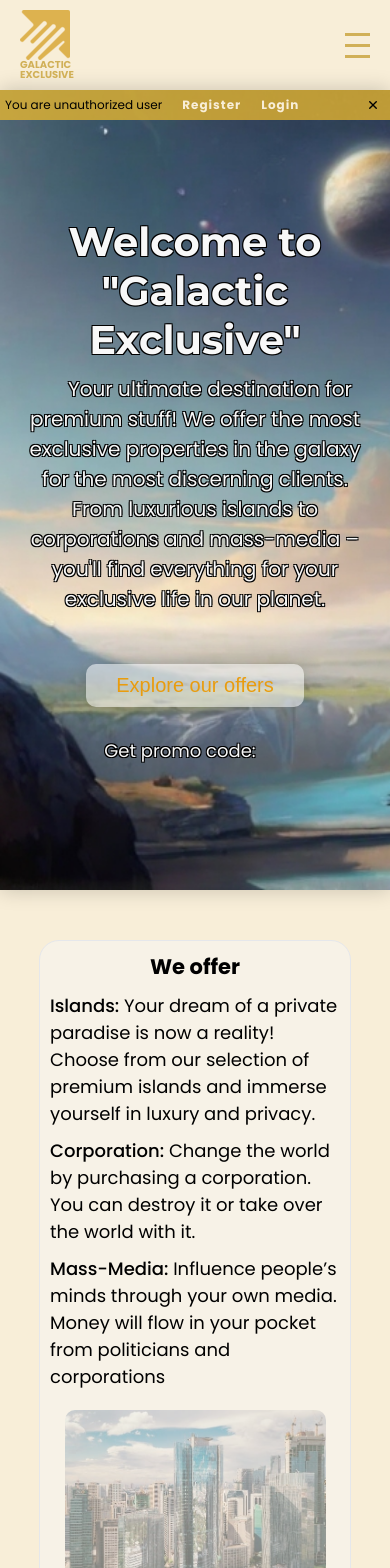
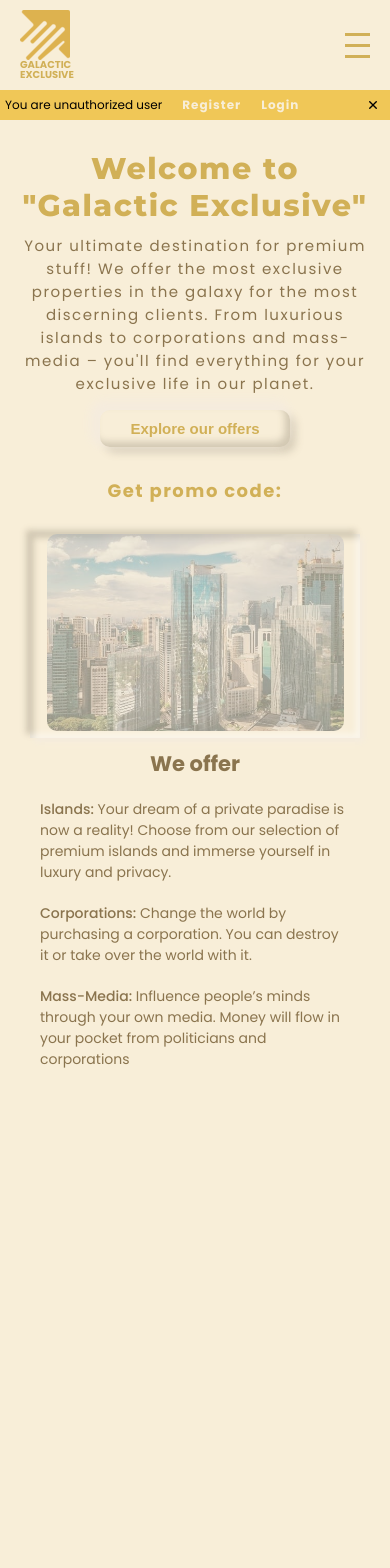
Before and after one commit to peregreenus/DEVS-eCommerce-App, a React app: page / in a window 390 px wide. Shown: the top 1568 px of the page. After the commit the page ends 1100 px from the top, so only its background shows below. Built offline with nearby package versions, Linux system fonts and the light colour scheme; no server answers.

Commit message:
refactor: main page styles

```diff
--- a/src/view/pages/Main/greeting.module.css
+++ b/src/view/pages/Main/greeting.module.css
@@ -1,29 +1,33 @@
 .greeting {
-  background-image: url('../../../assets/img/Default_draw_a_picture_about_Welcome_to_Galactic_Exclusive_yo_1.jpg');
+  /* background-image: url('../../../assets/img/Default_draw_a_picture_about_Welcome_to_Galactic_Exclusive_yo_1.jpg');
   background-repeat: no-repeat;
-  background-size: cover;
-  color: var(--light-text-color);
+  background-size: cover; */
+  color: var(--primary-text-color);
   display: flex;
   flex-direction: column;
   justify-content: center;
-  align-items: center;
-  min-height: 80rem;
-  box-shadow: 0 0 20px rgba(0, 0, 0, 0.2);
+  /* min-height: 80rem; */
+  letter-spacing: 0.15rem;
+  padding: 6rem 0 0;
 
   .promo {
     margin-top: 3rem;
     display: flex;
-    gap: 2rem;
+    align-items: center;
+    gap: 1rem;
+    font-weight: bold;
     .value {
       border: none;
-      background-color: rgba(255, 255, 255, 0);
+      background-color: transparent;
       padding: 0.5rem;
       color: var(--accent-color);
       font-size: 2rem;
-      text-shadow: inherit;
     }
-    .value:hover {
-      cursor: pointer;
+
+    @media (hover: hover) {
+      .value:hover {
+        cursor: pointer;
+      }
     }
   }
 }
@@ -31,13 +35,13 @@
 .wrapper {
   display: flex;
   flex-wrap: wrap;
-  justify-content: center;
   gap: 1rem;
 }
 
 .catalogButton {
   font-size: 2rem;
-  color: var(--accent-color);
+  font-weight: bold;
+  color: var(--primary-text-color);
   background: transparent;
   border: 1px solid var(--accent-color);
   cursor: pointer;
@@ -45,48 +49,89 @@
   border-radius: 1rem;
   min-width: 15rem;
   padding: 1rem 3rem;
-  background-color: rgba(255, 255, 255, 0.5);
-  transition: 0.4s all ease-in;
+  background-color: var(--default-bg-color);
+  transition: var(--transition);
   margin-top: 5rem;
-  box-shadow: 0 0 20px rgba(0, 0, 0, 0.2);
+  box-shadow:
+    -5px -5px 10px 5px var(--light-shadow),
+    5px 5px 9px var(--dark-shadow),
+    inset -5px -5px 7px var(--dark-shadow);
 }
 
-.catalogButton:hover {
-  background-color: rgb(255, 255, 255);
+@media (hover: hover) {
+  .catalogButton:hover {
+    box-shadow:
+      4px 4px 6px 0 var(--light-shadow),
+      -4px -4px 6px 0 var(--dark-shadow),
+      inset -4px -4px 6px 0 rgba(255, 255, 255, 0.5),
+      inset 4px 4px 6px 0 var(--dark-shadow);
+    transition: var(--transition);
+  }
 }
 
 .textContent {
-  max-width: 70%;
+  width: 70%;
   display: flex;
   flex-direction: column;
   align-items: baseline;
-  text-shadow:
+  /* text-shadow:
     -1px -1px 0 #000,
     1px -1px 0 #000,
     -1px 1px 0 #000,
-    1px 1px 0 #000;
+    1px 1px 0 #000; */
   h1 {
     font-family: 'Montserrat', sans-serif;
-    font-size: 5rem;
+    font-size: 6rem !important;
+    font-weight: 800;
   }
 }
 .subtitle {
-  text-indent: 3rem;
+  /* text-indent: 3rem; */
   margin-top: 1rem;
   font-size: 2.5rem;
+  max-width: 160rem;
+  color: var(--body-text-color);
 }
 
 @media (max-width: 880px) {
+  .greeting {
+    width: 100%;
+  }
   .textContent {
-    max-width: 90%;
+    width: 100%;
     align-items: center;
     text-align: center;
+    align-self: center;
     h1 {
-      font-size: 4rem;
+      font-size: 4rem !important;
     }
   }
   .subtitle {
     font-size: 2rem;
-    max-width: 100%;
+    width: 100%;
   }
 }
+
+@media (max-width: 500px) {
+  .textContent {
+    h1 {
+      font-size: 3rem !important;
+    }
+    .subtitle {
+      font-size: 1.5rem;
+    }
+  }
+  .catalogButton {
+    font-size: 1.5rem;
+    margin-top: 1.5rem;
+  }
+}
+
+@media (max-width: 420px) {
+  .greeting {
+    .promo {
+      flex-direction: column;
+      gap: 0;
+    }
+  }
+}
--- a/src/view/pages/Main/greeting.tsx
+++ b/src/view/pages/Main/greeting.tsx
@@ -35,7 +35,10 @@ function Greeting() {
   return (
     <section className={classes.greeting}>
       <div className={classes.textContent}>
-        <h1>Welcome to &quot;Galactic Exclusive&quot;</h1>
+        <h1>
+          Welcome to <br />
+          &quot;Galactic Exclusive&quot;
+        </h1>
         <p className={classes.subtitle}>
           Your ultimate destination for premium stuff! We offer the most exclusive properties in the
           galaxy for the most discerning clients. From luxurious islands to corporations and
--- a/src/view/pages/Main/main.module.css
+++ b/src/view/pages/Main/main.module.css
@@ -3,7 +3,15 @@
   display: flex;
   flex-direction: column;
   align-items: center;
-  gap: 5rem;
-  margin-bottom: 5rem;
-  min-height: 85vh;
+  gap: 3rem;
+  padding: 0 3rem;
+  /* margin-bottom: 5rem; */
+  /* min-height: 85vh; */
 }
+
+@media (max-width: 500px) {
+  .main {
+    gap: 1rem;
+    padding: 0 2rem;
+  }
+}
--- a/src/view/pages/Main/offer.module.css
+++ b/src/view/pages/Main/offer.module.css
@@ -1,21 +1,25 @@
 .offer {
   justify-self: center;
   display: flex;
-  gap: 2rem;
-  justify-content: center;
-  align-items: center;
-  min-height: 40rem;
-  max-width: 80%;
-  border: var(--border-color) solid 1px;
-  border-radius: 2rem;
-  background-color: var(--gray-bg-color);
-  padding: 2rem;
+  gap: 1rem;
+  justify-content: space-around;
+  /* align-items: center; */
+  /* min-height: 40rem; */
+  width: 90%;
+  /* border: var(--border-color) solid 1px; */
+  /* border-radius: 2rem; */
+  /* background-color: var(--gray-bg-color); */
+  margin-bottom: 2rem;
 }
 .textContent {
-  width: 50%;
+  max-width: 70rem;
   display: flex;
   flex-direction: column;
   align-items: center;
+  color: var(--body-text-color);
+  order: 2;
+  gap: 2rem;
+  padding: 0 1rem;
 }
 .subtitle {
   margin-top: 1rem;
@@ -26,11 +30,22 @@
   }
 }
 .imgContent {
-  width: 50%;
-  object-fit: contain;
+  max-width: 800px;
+  /* min-height: 453px; */
   text-align: center;
+  align-self: center;
+  order: 1;
+  overflow: hidden;
+  position: relative;
+  box-shadow:
+    4px 4px 6px 0 var(--light-shadow),
+    -4px -4px 6px 0 var(--dark-shadow),
+    inset -4px -4px 6px 0 rgba(255, 255, 255, 0.5),
+    inset 4px 4px 6px 0 var(--dark-shadow);
   img {
-    max-width: 70%;
+    width: 100%;
+    max-width: 600px;
+    object-fit: cover;
     border-radius: 1rem;
     animation: fadeIn 5s infinite;
   }
@@ -50,14 +65,25 @@
   }
 }
 
+@media (max-width: 1300px) {
+  .offer {
+    width: 100%;
+    flex-direction: column;
+    align-items: center;
+  }
+  .textContent {
+    max-width: 110rem;
+    gap: 1rem;
+  }
+}
+
 @media (max-width: 880px) {
   .offer {
-    flex-direction: column;
     padding: 1rem;
   }
   .textContent,
   .imgContent {
-    width: auto;
+    width: 100%;
   }
   .imgContent {
     img {
@@ -65,3 +91,11 @@
     }
   }
 }
+
+@media (max-width: 500px) {
+  .textContent {
+    p {
+      font-size: 1.4rem;
+    }
+  }
+}
--- a/src/view/pages/Main/offer.tsx
+++ b/src/view/pages/Main/offer.tsx
@@ -25,8 +25,8 @@ function Offer() {
           selection of premium islands and immerse yourself in luxury and privacy.
         </p>
         <p className={classes.subtitle}>
-          <span>Corporation:</span> Change the world by purchasing a corporation. You can destroy it
-          or take over the world with it.
+          <span>Corporations:</span> Change the world by purchasing a corporation. You can destroy
+          it or take over the world with it.
         </p>
         <p className={classes.subtitle}>
           <span>Mass-Media:</span> Influence people’s minds through your own media. Money will flow
```
